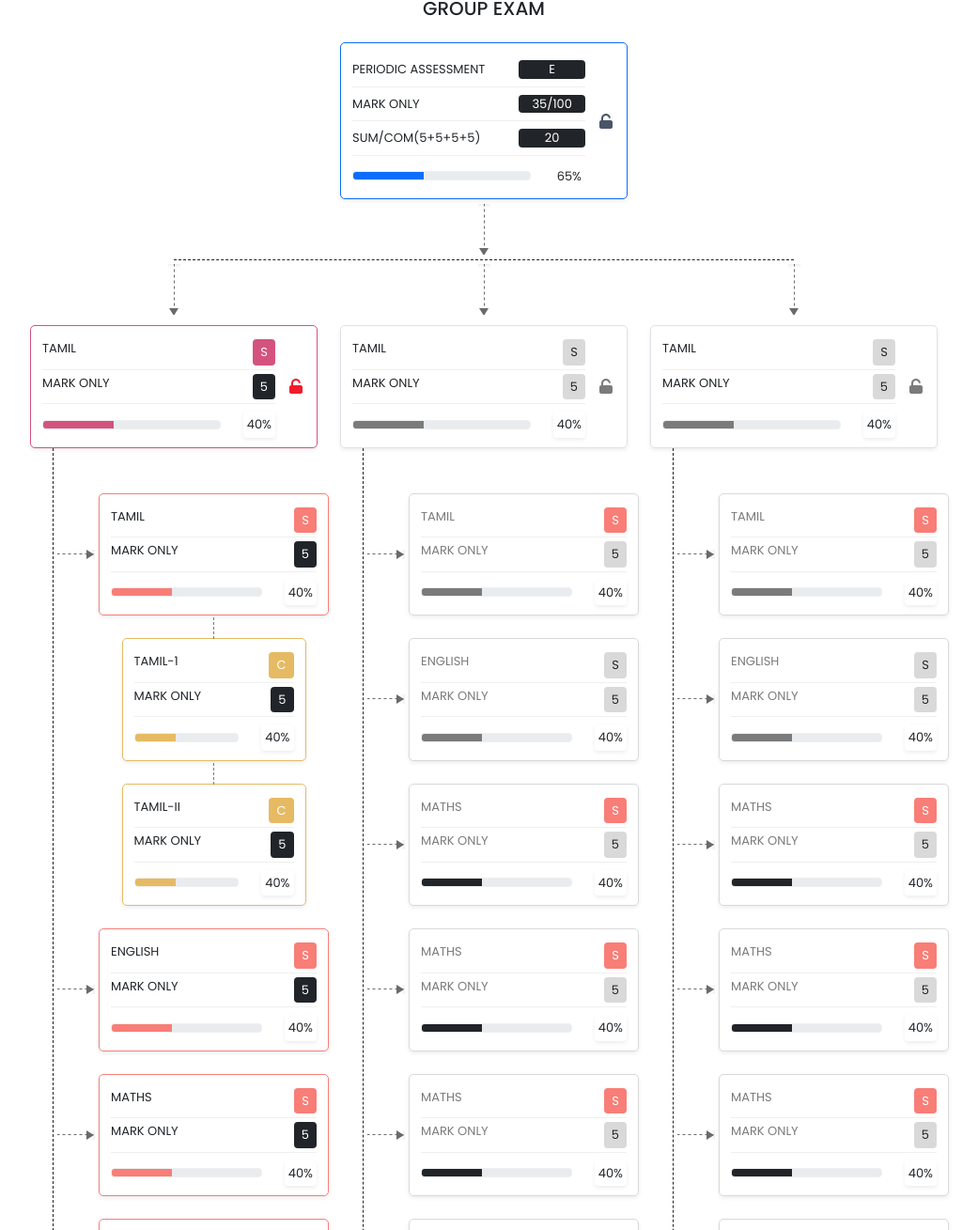
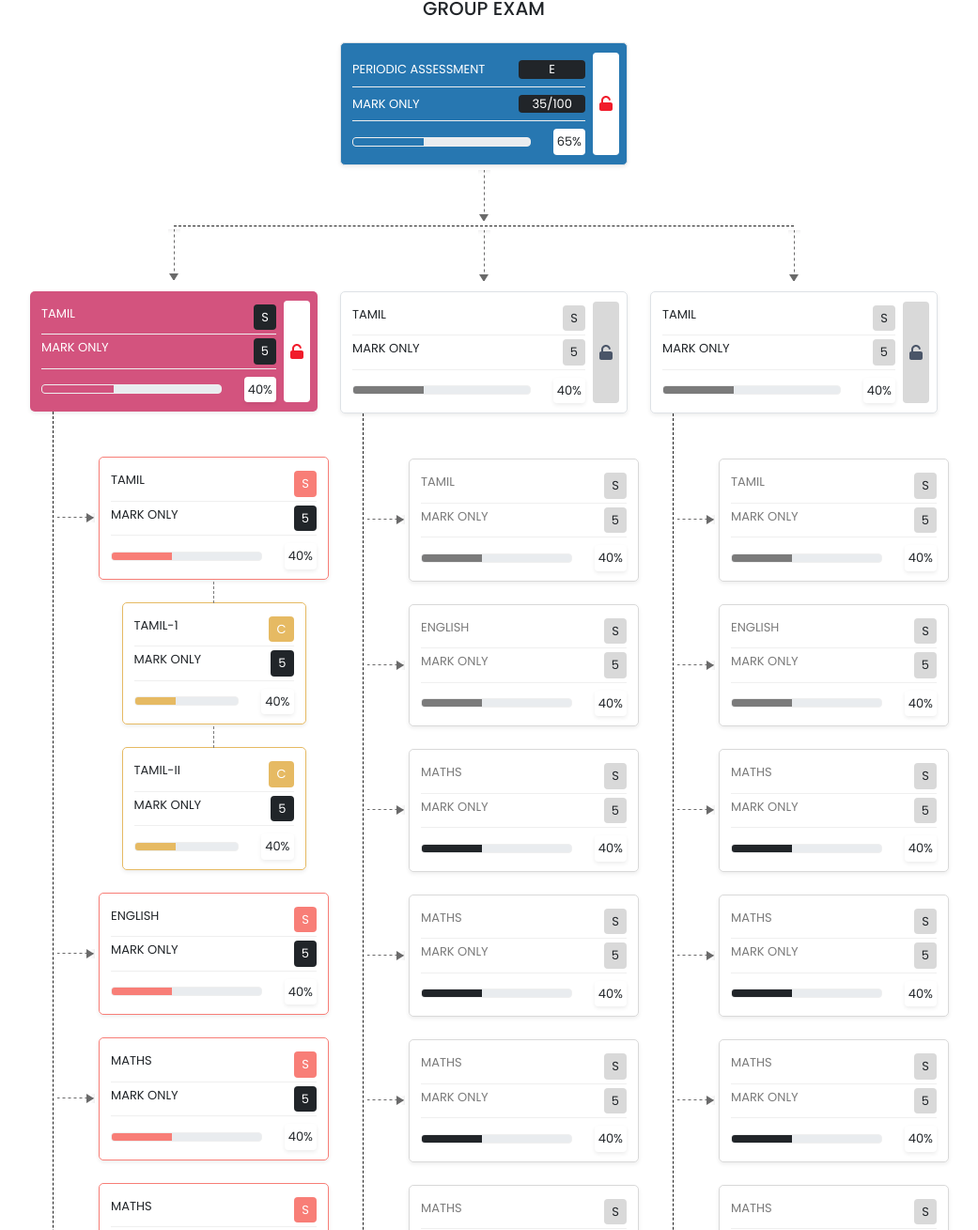
Before and after one commit to frontendvault/exams, a plain HTML site: page step-5.html in a window 1280 px wide. Shown: the part 51-1360 px from the top of the page at 94% size, without its empty margins (125-1166 px from the left). Drawn offline with Linux system fonts and the light colour scheme.

Commit message:
bg and borders

```diff
--- a/scss/_box.scss
+++ b/scss/_box.scss
@@ -75,6 +75,9 @@
 }
 .orange {
   background: $orange;
+}
+.bg-blue {
+  background: $blue;
 }
 .arrow-top {
   position: relative;
--- a/step-5.html
+++ b/step-5.html
@@ -16,12 +16,10 @@
             group Exam
           </h5>
 
-          <div
-            class="common-box shadow-sm bg-white arrow-bottom border border-primary"
-          >
+          <div class="common-box shadow-sm arrow-bottom border bg-blue">
             <div class="row">
               <div class="col text-uppercase px-3">
-                <div class="row border-bottom border-light py-2">
+                <div class="row border-bottom border-light py-2 text-white">
                   <div class="col-8 ps-0">perIodic Assessment</div>
                   <div class="col-4 pe-0">
                     <span class="bg-dark d-block rounded text-center text-white"
@@ -29,7 +27,7 @@
                     >
                   </div>
                 </div>
-                <div class="row border-bottom border-light py-2">
+                <div class="row border-bottom border-light py-2 text-white">
                   <div class="col-8 ps-0">Mark Only</div>
                   <div class="col-4 pe-0">
                     <span class="bg-dark d-block rounded text-center text-white"
@@ -37,19 +35,12 @@
                     >
                   </div>
                 </div>
-                <div class="row border-bottom border-light py-2">
-                  <div class="col-8 ps-0">SUM/COM(5+5+5+5)</div>
-                  <div class="col-4 pe-0">
-                    <span class="bg-dark d-block rounded text-center text-white"
-                      >20</span
-                    >
-                  </div>
-                </div>
+
                 <div class="row align-items-center mt-2">
                   <div class="col ps-0">
                     <div class="progress border border-light">
                       <div
-                        class="progress-bar bg-primary"
+                        class="progress-bar bg-blue"
                         role="progressbar"
                         style="width: 40%"
                         aria-valuenow="40"
@@ -64,7 +55,7 @@
                 </div>
               </div>
               <div
-                class="col-auto d-flex align-items-center bg-white rounded ms-1 px-1"
+                class="col-auto d-flex align-items-center bg-white rounded ms-1 px-1 red-text"
               >
                 <?xml version="1.0" ?><svg
                   fill="none"
@@ -86,14 +77,14 @@
       <div class="row padding-top justify-content-center">
         <div class="border-box width75"></div>
         <div class="col-md-4 mb-6">
-          <div class="common-box shadow-sm border-magenta arrow-top">
+          <div class="common-box shadow-sm bg-magenta arrow-top">
             <div class="row">
               <div class="col text-uppercase px-3">
                 <div class="row border-bottom border-light py-1">
                   <div class="col ps-0">Tamil</div>
                   <div class="col-auto pe-0">
                     <span
-                      class="d-block rounded text-center bg-magenta py-1 px-2 text-white"
+                      class="d-block rounded text-center bg-dark py-1 px-2 text-white"
                       >S</span
                     >
                   </div>
@@ -596,7 +587,7 @@
                 </div>
               </div>
               <div
-                class="col-auto d-flex align-items-center bg-white rounded ms-1 px-1 bg-dark-gray"
+                class="col-auto d-flex align-items-center rounded ms-1 px-1 bg-mid-gray"
               >
                 <?xml version="1.0" ?><svg
                   fill="none"
@@ -623,7 +614,7 @@
                     <div class="col ps-0">Tamil</div>
                     <div class="col-auto pe-0">
                       <span
-                        class="d-block rounded text-center orange py-1 px-2 bg-mid-gray text-white"
+                        class="d-block rounded text-center bg-mid-gray py-1 px-2 text-dark"
                         >S</span
                       >
                     </div>
@@ -713,7 +704,7 @@
                     <div class="col ps-0">Maths</div>
                     <div class="col-auto pe-0">
                       <span
-                        class="d-block rounded text-center orange py-1 px-2 bg-mid-gray text-white"
+                        class="d-block rounded text-center py-1 px-2 bg-mid-gray text-dark"
                         >S</span
                       >
                     </div>
@@ -758,7 +749,7 @@
                     <div class="col ps-0">Maths</div>
                     <div class="col-auto pe-0">
                       <span
-                        class="d-block rounded text-center orange py-1 px-2 bg-mid-gray text-white"
+                        class="d-block rounded text-center py-1 px-2 bg-mid-gray text-dark"
                         >S</span
                       >
                     </div>
@@ -803,7 +794,7 @@
                     <div class="col ps-0">Maths</div>
                     <div class="col-auto pe-0">
                       <span
-                        class="d-block rounded text-center orange py-1 px-2 bg-mid-gray text-white"
+                        class="d-block rounded text-center py-1 px-2 bg-mid-gray text-dark"
                         >S</span
                       >
                     </div>
@@ -848,7 +839,7 @@
                     <div class="col ps-0">Maths</div>
                     <div class="col-auto pe-0">
                       <span
-                        class="d-block rounded text-center orange py-1 px-2 bg-mid-gray text-white"
+                        class="d-block rounded text-center py-1 px-2 bg-mid-gray text-dark"
                         >S</span
                       >
                     </div>
@@ -893,7 +884,7 @@
                     <div class="col ps-0">Maths</div>
                     <div class="col-auto pe-0">
                       <span
-                        class="d-block rounded text-center orange py-1 px-2 bg-mid-gray text-white"
+                        class="d-block rounded text-center py-1 px-2 bg-mid-gray text-dark"
                         >S</span
                       >
                     </div>
@@ -938,7 +929,7 @@
                     <div class="col ps-0">Maths</div>
                     <div class="col-auto pe-0">
                       <span
-                        class="d-block rounded text-center orange py-1 px-2 bg-mid-gray text-white"
+                        class="d-block rounded text-center py-1 px-2 bg-mid-gray text-dark"
                         >S</span
                       >
                     </div>
@@ -1019,7 +1010,7 @@
                 </div>
               </div>
               <div
-                class="col-auto d-flex align-items-center bg-white rounded ms-1 px-1 bg-dark-gray"
+                class="col-auto d-flex align-items-center rounded ms-1 px-1 bg-mid-gray"
               >
                 <?xml version="1.0" ?><svg
                   fill="none"
@@ -1046,7 +1037,7 @@
                     <div class="col ps-0">Tamil</div>
                     <div class="col-auto pe-0">
                       <span
-                        class="d-block rounded text-center orange py-1 px-2 bg-mid-gray text-white"
+                        class="d-block rounded text-center py-1 px-2 bg-mid-gray text-dark"
                         >S</span
                       >
                     </div>
@@ -1136,7 +1127,7 @@
                     <div class="col ps-0">Maths</div>
                     <div class="col-auto pe-0">
                       <span
-                        class="d-block rounded text-center orange py-1 px-2 bg-mid-gray text-white"
+                        class="d-block rounded text-center py-1 px-2 bg-mid-gray text-dark"
                         >S</span
                       >
                     </div>
@@ -1181,7 +1172,7 @@
                     <div class="col ps-0">Maths</div>
                     <div class="col-auto pe-0">
                       <span
-                        class="d-block rounded text-center orange py-1 px-2 bg-mid-gray text-white"
+                        class="d-block rounded text-center py-1 px-2 bg-mid-gray text-dark"
                         >S</span
                       >
                     </div>
@@ -1226,7 +1217,7 @@
                     <div class="col ps-0">Maths</div>
                     <div class="col-auto pe-0">
                       <span
-                        class="d-block rounded text-center orange py-1 px-2 bg-mid-gray text-white"
+                        class="d-block rounded text-center py-1 px-2 bg-mid-gray text-dark"
                         >S</span
                       >
                     </div>
@@ -1271,7 +1262,7 @@
                     <div class="col ps-0">Maths</div>
                     <div class="col-auto pe-0">
                       <span
-                        class="d-block rounded text-center orange py-1 px-2 bg-mid-gray text-white"
+                        class="d-block rounded text-center py-1 px-2 bg-mid-gray text-dark"
                         >S</span
                       >
                     </div>
@@ -1316,7 +1307,7 @@
                     <div class="col ps-0">Maths</div>
                     <div class="col-auto pe-0">
                       <span
-                        class="d-block rounded text-center orange py-1 px-2 bg-mid-gray text-white"
+                        class="d-block rounded text-center py-1 px-2 bg-mid-gray text-dark"
                         >S</span
                       >
                     </div>
@@ -1361,7 +1352,7 @@
                     <div class="col ps-0">Maths</div>
                     <div class="col-auto pe-0">
                       <span
-                        class="d-block rounded text-center orange py-1 px-2 bg-mid-gray text-white"
+                        class="d-block rounded text-center py-1 px-2 bg-mid-gray text-dark"
                         >S</span
                       >
                     </div>
```
Also changed, not shown: step-3.html (+11 -13 lines), step-4.html (+13 -15 lines), step-6.html (+1 -61 lines), scss/main.css, 1 other file.
